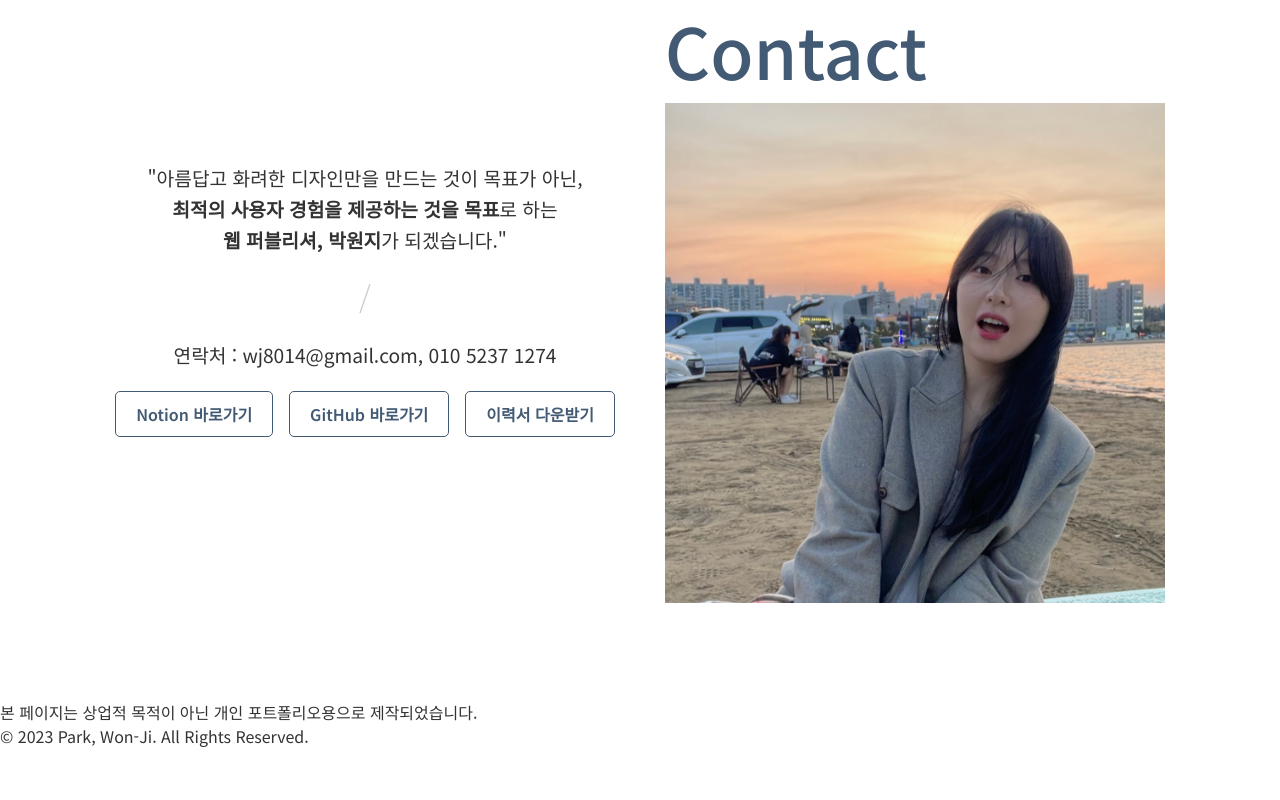
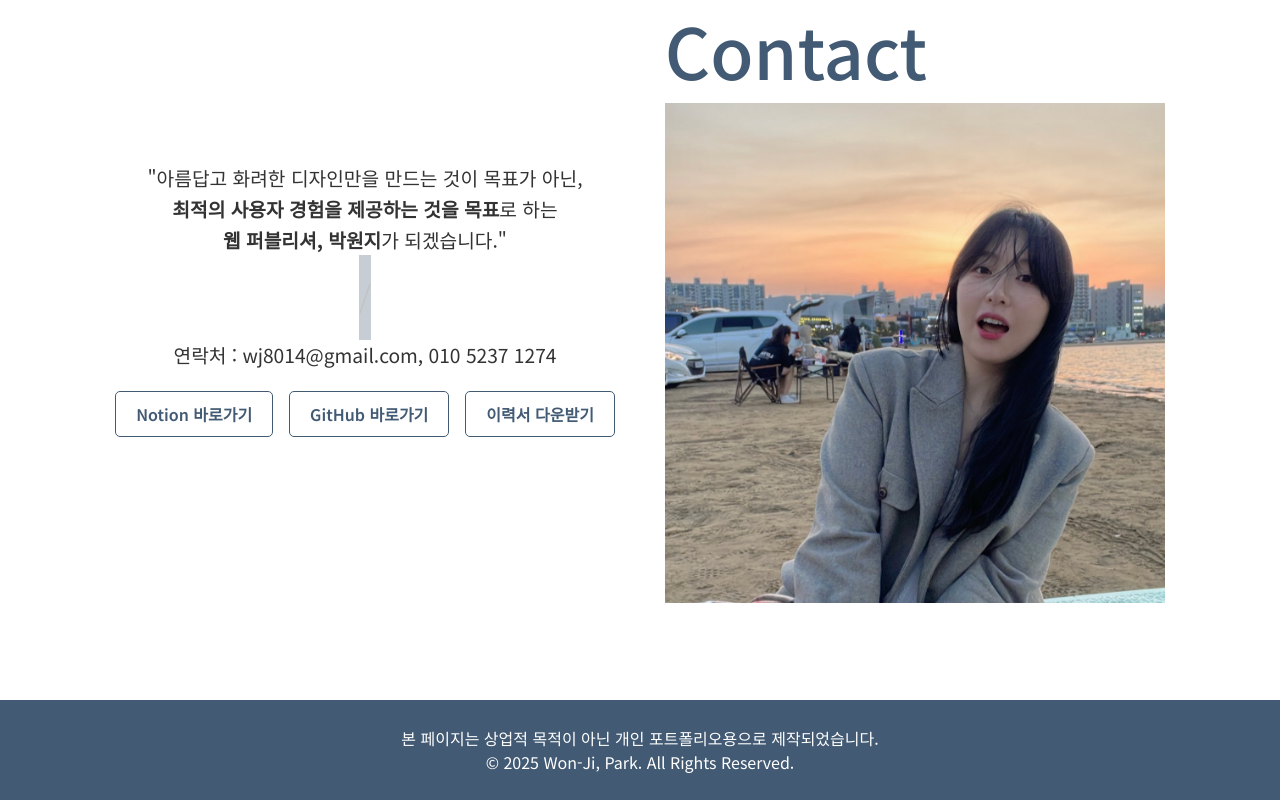
Before and after one commit to dnjswlekd/port2025-vue, a Vue app: page / in a window 1280 px wide. Shown: the part 3300-4100 px from the top of the page. Before the commit the page ends 4048 px from the top, so only its background shows below. Built offline with nearby package versions, Linux system fonts and the light colour scheme.

Commit message:
😛 footer section 완성

```diff
--- a/src/components/Contact.vue
+++ b/src/components/Contact.vue
@@ -60,7 +60,7 @@ import profileImg from '@/assets/images/myProfileImg2.jpg';
       padding: 20px 0;
       font-weight: 300;
       font-size: 30px;
-      color: #425a73;
+      background-color: map-get($colors, title);
       opacity: 0.3;
     }
 
@@ -68,6 +68,7 @@ import profileImg from '@/assets/images/myProfileImg2.jpg';
       @include flex-center;
       flex-flow: column;
       max-width: 600px;
+
       p {
         font-size: 1.2rem;
         line-height: 1.6;
--- a/src/components/Footer.vue
+++ b/src/components/Footer.vue
@@ -1,8 +1,25 @@
 <template>
   <footer>
-    <address>
+    <p>
       본 페이지는 상업적 목적이 아닌 개인 포트폴리오용으로 제작되었습니다.<br />
-      © 2023 Park, Won-Ji. All Rights Reserved.
-    </address>
+      © 2025 Won-Ji, Park. All Rights Reserved.
+    </p>
   </footer>
 </template>
+<style lang="scss" scoped>
+@import '@/assets/scss/mixin';
+
+footer {
+  width: 100%;
+  height: 100px;
+  background-color: map-get($colors, title);
+  display: flex;
+  align-items: center;
+  justify-content: center;
+
+  p {
+    color: #fff;
+    text-align: center;
+  }
+}
+</style>
```
